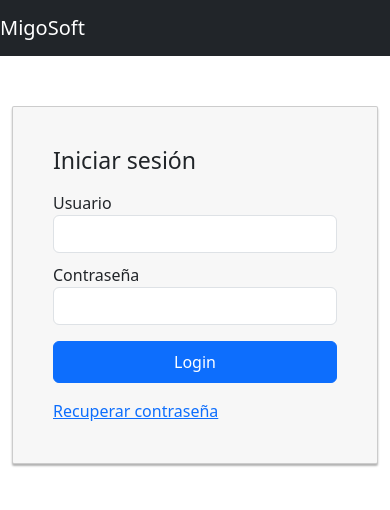
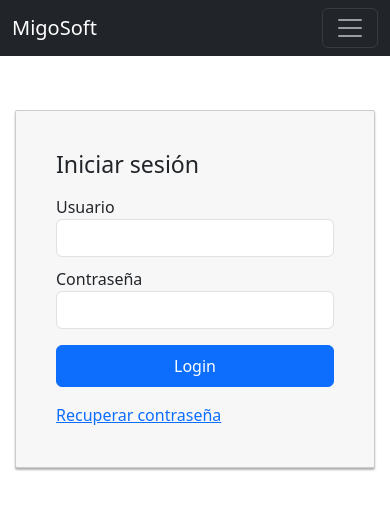
Before and after one commit to cotemanuel1997/frontend_migo_soft, an Angular app: page /login in a window 390 px wide. Shown: the top 510 px of the page. Built offline with nearby package versions, Linux system fonts and the light colour scheme.

Commit message:
adeed responsive functions

```diff
--- a/src/app/_services/auth.service.ts
+++ b/src/app/_services/auth.service.ts
@@ -2,7 +2,7 @@ import { Injectable } from '@angular/core';
 import { HttpClient, HttpHeaders, HttpParams} from '@angular/common/http';
 import { Observable, tap } from 'rxjs';
 
-const AUTH_API = 'https://backend-migo-soft.onrender.com/api/auth/';
+const AUTH_API = 'http://localhost:8080/api/auth/';
 
 const httpOptions = {
   headers: new HttpHeaders({ 'Content-Type': 'application/json' })
--- a/src/app/_services/user.service.ts
+++ b/src/app/_services/user.service.ts
@@ -2,7 +2,7 @@ import { Injectable } from '@angular/core';
 import { HttpClient } from '@angular/common/http';
 import { Observable } from 'rxjs';
 
-const API_URL = 'https://backend-migo-soft.onrender.com/api/test/';
+const API_URL = 'http://localhost:8080/api/test/';
 
 @Injectable({
   providedIn: 'root',
--- a/src/app/app.component.css
+++ b/src/app/app.component.css
@@ -0,0 +1,3 @@
+main > .container {
+  padding: 60px 15px 0;
+}
--- a/src/app/app.component.html
+++ b/src/app/app.component.html
@@ -1,7 +1,14 @@
-<div id="app">
-  <nav class="navbar navbar-expand navbar-dark bg-dark">
+<header>
+  <nav class="navbar navbar-expand-md navbar-dark fixed-top bg-dark">
+
+
+    <div class="container-fluid">
       <a href="#" class="navbar-brand">MigoSoft</a>
-    <ul class="navbar-nav me-auto" routerLinkActive="active">
+       <button class="navbar-toggler" type="button" data-bs-toggle="collapse" data-bs-target="#navbarCollapse" aria-controls="navbarCollapse" aria-expanded="false" aria-label="Toggle navigation">
+        <span class="navbar-toggler-icon"></span>
+      </button>
+      <div class="collapse navbar-collapse" id="navbarCollapse">
+        <ul class="navbar-nav me-auto mb-2 mb-md-0" routerLinkActive="active">
        <!--    <li class="nav-item">
             <a href="/home" class="nav-link" routerLink="home">Home </a>
           </li> -->
@@ -38,9 +45,17 @@
             <a href class="nav-link" (click)="logout()">Cerrar sesión</a>
           </li>
         </ul>
+      </div>
+    </div>
+
+
   </nav>
+</header>
 
-  <div class="container">
+
+<main class="flex-shrink-0">
+  <div div class="container">
     <router-outlet></router-outlet>
   </div>
-</div>
+
+</main>
--- a/src/app/board-admin/board-admin.component.html
+++ b/src/app/board-admin/board-admin.component.html
@@ -1,5 +1,5 @@
 <div class="container">
-    <header class="jumbotron">
+
       <p>{{ content }}</p>
-    </header>
+
   </div>
--- a/src/app/profile/profile.component.html
+++ b/src/app/profile/profile.component.html
@@ -1,9 +1,8 @@
 <div class="container" *ngIf="currentUser; else loggedOut">
-  <header class="jumbotron">
     <h3>
       <strong>{{ currentUser.username }}</strong> Profile
     </h3>
-  </header>
+
   <p>
     <strong>Token:</strong>
     {{ currentUser.accessToken.substring(0, 20) }} ...
--- a/src/index.html
+++ b/src/index.html
@@ -7,7 +7,7 @@
   <meta name="viewport" content="width=device-width, initial-scale=1">
   <link rel="icon" type="image/x-icon" href="favicon.ico">
 </head>
-<body>
+<body class="d-flex flex-column h-100">
   <app-root></app-root>
 </body>
 </html>
```
Lines whose indentation alone changed are shown as unchanged.
